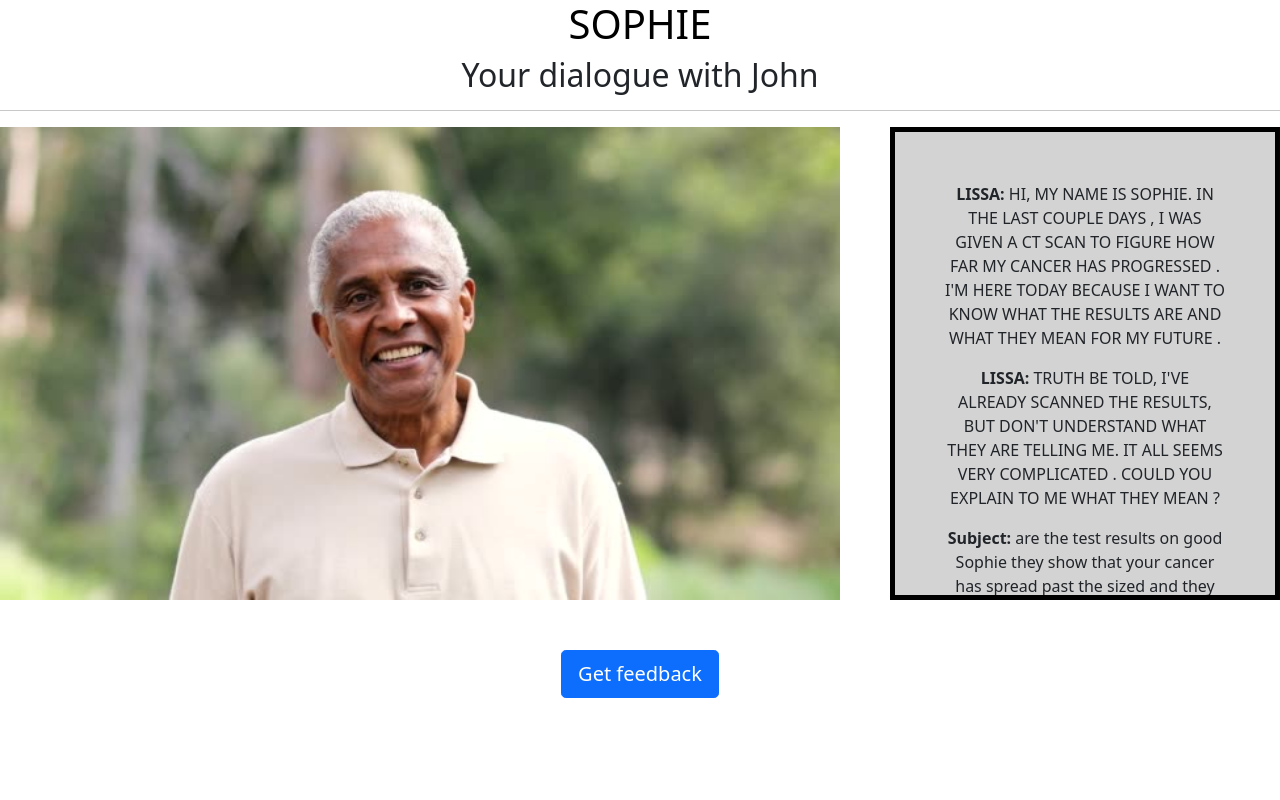
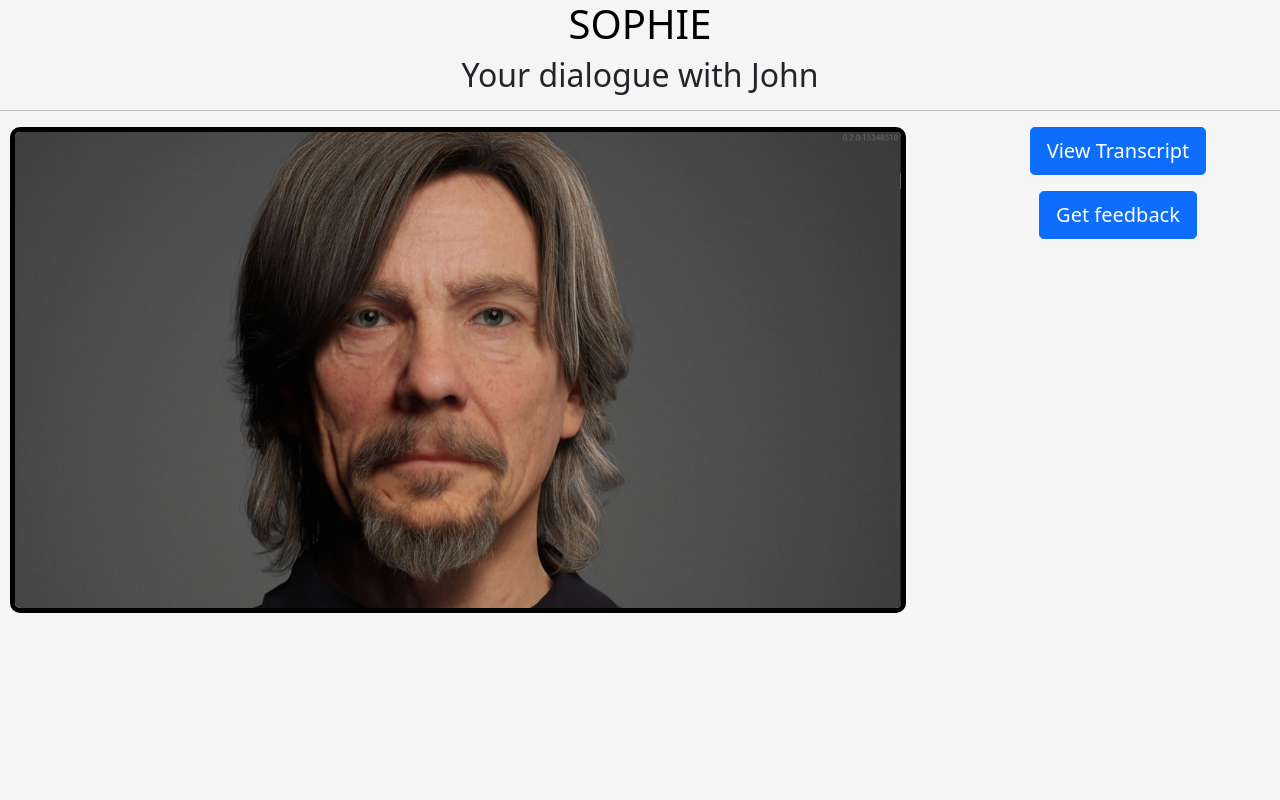
Before and after one commit to cengizozel/SOPHIE-Feedback, a Flask app: page /dialogue/john in a window 1280 px wide. Run offline with Flask 2, Linux system fonts and the light colour scheme.

Commit message:
script collapse, img resize, responsiveness, popup

```diff
--- /dev/null
+++ b/docs/empathy.txt
@@ -0,0 +1,20 @@
+I'm so sorry to hear about your diagnosis.
+I can't imagine how you must be feeling.
+I'm here for you, no matter what you need.
+You are not alone in this.
+I will do everything I can to help you.
+You are strong and you will get through this.
+7. I will be with you every step of the way.
+I believe in you.
+You are not your disease.
+You are still the same person you were before your diagnosis.
+I will do everything in my power to help you beat this.
+I know this is hard, but you are not alone.
+I am here for you, no matter what.
+This is not your fault.
+You did not do anything to deserve this.
+I will do everything I can to help you get through this.
+You are not alone in this fight.
+I will be by your side every step of the way.
+We will get through this together.
+I am here for you.
--- a/helper.py
+++ b/helper.py
@@ -1,3 +1,10 @@
+from cv2 import IMWRITE_PAM_FORMAT_GRAYSCALE
+
+
+import random
+
+from numpy import empty
+
 # function that returns text from a txt file
 def get_text(filename):
     with open(filename, 'r') as f:
@@ -7,3 +14,8 @@
 def get_dialogue(filename):
     with open(filename, 'r') as f:
         return [line.strip() for line in f.readlines()]
+
+# function that takes a txt filename and a number as input and returns n random lines from the text and returns them as a list
+def random_empathy(filename, n):
+    with open(filename, 'r') as f:
+        return random.sample(f.readlines(), n)
--- a/main.py
+++ b/main.py
@@ -13,7 +13,7 @@
 
 @app.route('/dialogue/<name>')
 def dialogue(name):
-    return render_template('dialogue.html', name=name, responses=toy.random_string(10), dialogue=helper.get_dialogue('docs/dialogue.txt'))
+    return render_template('dialogue.html', name=name, responses=helper.random_empathy('docs/empathy.txt', 5), dialogue=helper.get_dialogue('docs/dialogue.txt'))
 
 
 if __name__ == '__main__':
--- a/static/css/style.css
+++ b/static/css/style.css
@@ -1,6 +1,16 @@
+/* set background color */
+body {
+    background-color: #f5f5f5;
+}
 ul {
     text-align: center;
     list-style-position: inside;
+}
+
+/* img should have borders */
+img {
+    border: 5px solid #000;
+    border-radius: 10px;
 }
 
 /* p {
@@ -10,9 +20,11 @@
 
 /* width="560" height="315"  */
 .video_win {
-    width: calc(1.5*560px);
-    height: calc(1.5*315px);
-    /* margin: 0 50 50 50px; */
+    /* width: calc(1.5*560px);
+    height: calc(1.5*315px); */
+    margin: 0 50 50 10px;
+    width: 70%;
+    float: left;
 }
 
 .module_win {
@@ -23,12 +35,14 @@
 
 .dialogue {
     background-color: lightgrey;
-    width: calc(1.5*560px);
+    /* width: calc(1.5*560px); */
+    width: 95%;
     height: calc(1.5*315px);
     border: 5px solid rgb(0, 0, 0);
     padding: 50px;
     overflow: auto;
     /* margin: 0 50 50 50px; */
+    margin: auto;
 }
 
 /* put it in a box that surrounds only the content */
@@ -42,13 +56,36 @@
     border-radius: 10px;
 }
 
-.flex {
+/* vh refers to viewport height. Very useful! */
+/* .container_flex {
+    display: flex;
+    align-items: center;
+    justify-content:center;
+    height: 100vh;
+    width: 100%;
+} */
+
+/* .flex {
     display: flex;
     justify-content: center;
     gap: 50px;
     margin-bottom: 50px;
-}
+} */
+
+/* .ver_flex {
+    display: flex;
+    flex-direction: column;
+    justify-content: center;
+    gap: 50px;
+    margin-bottom: 25px;
+} */
 
 /* .flex > * {
     width: 50%;
 } */
+
+.card, .card-body {
+    border: none;
+    /* set backlgroudn color */
+    background-color: #f5f5f5;
+}
--- a/templates/dialogue.html
+++ b/templates/dialogue.html
@@ -1,25 +1,46 @@
 <html>
+
 <head>
     <title>SOPHIE</title>
     <meta charset="utf-8">
     <meta name="viewport" content="width=device-width, initial-scale=1">
 
-        <link href="https://cdn.jsdelivr.net/npm/bootstrap@5.0.2/dist/css/bootstrap.min.css" rel="stylesheet" integrity="sha384-EVSTQN3/azprG1Anm3QDgpJLIm9Nao0Yz1ztcQTwFspd3yD65VohhpuuCOmLASjC" crossorigin="anonymous">
+    <link href="https://cdn.jsdelivr.net/npm/bootstrap@5.0.2/dist/css/bootstrap.min.css" rel="stylesheet"
+        integrity="sha384-EVSTQN3/azprG1Anm3QDgpJLIm9Nao0Yz1ztcQTwFspd3yD65VohhpuuCOmLASjC" crossorigin="anonymous">
 
     <link rel="stylesheet" href="{{url_for('static', filename='css/style.css')}}">
     <!-- <script src="{{url_for('static', filename='js/script.js')}}"></script> -->
 </head>
+
 <body>
+
     <center>
-        <a href="{{url_for('home')}}" style="text-decoration: none; color: black;"><h1>SOPHIE</h1></a>
-        <h2>Your dialogue with {{name.title()}}</h2><hr>
+        <a href="{{url_for('home')}}" style="text-decoration: none; color: black;">
+            <h1>SOPHIE</h1>
+        </a>
+        <h2>Your dialogue with {{name.title()}}</h2>
+        <hr>
+    </center>
 
-        <div class="flex">
+    <!-- <div class="flex"> -->
+    <div class="dialogue_flex">
         <div>
             <!-- img with urlfor call to link with name variable -->
-                <img src="{{url_for('static', filename='images/' + name + '.jpg')}}" alt="image of {{name.title()}}" class="video_win">
+            <img src="{{url_for('static', filename='images/' + name + '.jpg')}}" alt="image of {{name.title()}}"
+                class="video_win">
         </div>
 
+        <div>
+            <p>
+                <button class="btn btn-primary btn-lg" type="button" data-bs-toggle="collapse"
+                    data-bs-target="#collapseExample" aria-expanded="false" aria-controls="collapseExample" style="margin:auto; display:block;">
+                    View Transcript
+                </button>
+            </p>
+
+            <div class="dialogue_box">
+                <div class="collapse" id="collapseExample">
+                    <div class="card card-body">
                         <div class="dialogue">
                             {% for line in dialogue %}
                             {% set line_split = line.split(":") %}
@@ -27,10 +48,15 @@
                             {% endfor %}
                         </div>
                     </div>
-        <!-- Button trigger modal -->
-        <button type="button" class="btn btn-primary btn-lg" data-bs-toggle="modal" data-bs-target="#myModal">
+                </div>
+            </div>
+            <!-- Button trigger modal, center it -->
+            <button type="button" class="btn btn-primary btn-lg" data-bs-toggle="modal" data-bs-target="#myModal" style="margin:auto; display:block;">
                 Get feedback
             </button>
+        </div>
+    </div>
+
 
     <!-- Modal -->
     <div class="modal fade" id="myModal" tabindex="-1" aria-labelledby="modalLabel" aria-hidden="true">
@@ -45,9 +71,17 @@
                     {% for response in responses %}
                     <li>{{response}}</li>
                     {% endfor %}
+                    <br>
+                    <center>
+                        <h5>Here are some resources</h5>
+                        <iframe width="392" height="220" src="https://www.youtube.com/embed/mq_uG9TUD4M" title="YouTube video player" frameborder="0" allow="accelerometer; autoplay; clipboard-write; encrypted-media; gyroscope; picture-in-picture" allowfullscreen></iframe>
+                        <br><br>
+                        <iframe width="392" height="220" src="https://www.youtube.com/embed/NTs1OtOTmP4" title="YouTube video player" frameborder="0" allow="accelerometer; autoplay; clipboard-write; encrypted-media; gyroscope; picture-in-picture" allowfullscreen></iframe>
+                    </center>
                 </div>
                 <div class="modal-footer mx-auto">
-                        <button type="button" class="btn btn-secondary" data-bs-dismiss="modal">Go back to conversation</button>
+                    <button type="button" class="btn btn-secondary" data-bs-dismiss="modal">Go back to
+                        conversation</button>
                     <!-- <button type="button" class="btn btn-primary">Okay</button> -->
                 </div>
             </div>
@@ -55,7 +89,9 @@
     </div>
 
 
-        <script src="https://cdn.jsdelivr.net/npm/bootstrap@5.0.0-beta3/dist/js/bootstrap.min.js" integrity="sha384-j0CNLUeiqtyaRmlzUHCPZ+Gy5fQu0dQ6eZ/xAww941Ai1SxSY+0EQqNXNE6DZiVc" crossorigin="anonymous"></script>
-    </center>
+    <script src="https://cdn.jsdelivr.net/npm/bootstrap@5.0.0-beta3/dist/js/bootstrap.min.js"
+        integrity="sha384-j0CNLUeiqtyaRmlzUHCPZ+Gy5fQu0dQ6eZ/xAww941Ai1SxSY+0EQqNXNE6DZiVc"
+        crossorigin="anonymous"></script>
 </body>
+
 </html>
--- a/templates/modules.html
+++ b/templates/modules.html
@@ -15,6 +15,7 @@
         <h2>Pick a Module</h2><hr>
 
         <div class="container-fluid">
+            <div class="container_flex">
                 <!-- 3 columns 3 rows -->
                 <div class="row row-cols-3 g-5">
                     <div class="col">
@@ -56,6 +57,8 @@
                         <a href="{{url_for('dialogue', name='john')}}"><button type="button" class="btn btn-primary btn-lg">Start Module 3</button></a>
                     </div>
                 </div>
+            </div>
+        </div>
 
         <script src="https://cdn.jsdelivr.net/npm/bootstrap@5.0.0-beta3/dist/js/bootstrap.min.js" integrity="sha384-j0CNLUeiqtyaRmlzUHCPZ+Gy5fQu0dQ6eZ/xAww941Ai1SxSY+0EQqNXNE6DZiVc" crossorigin="anonymous"></script>
     </center>
```
Also changed, not shown: static/images/jason.jpg, static/images/john.jpg, static/images/rachel.jpg. Lines whose indentation alone changed are shown as unchanged.
